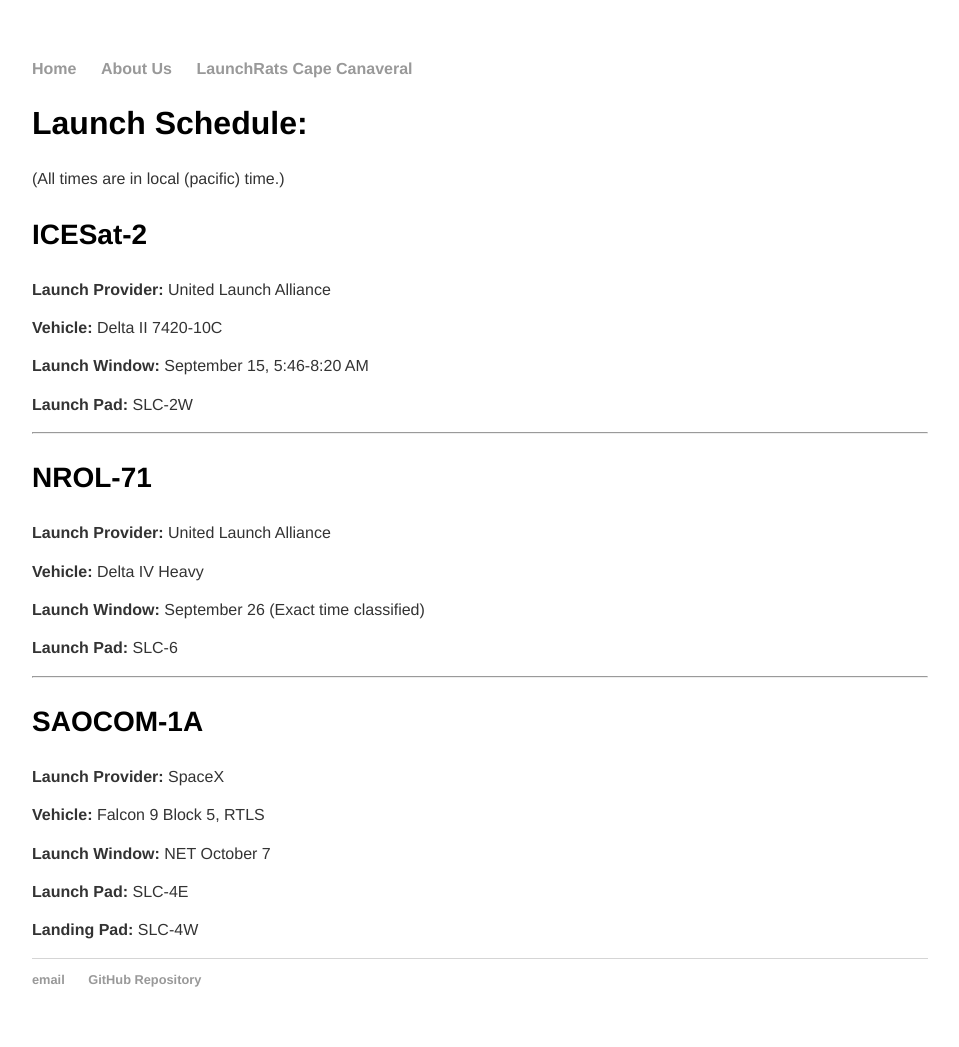
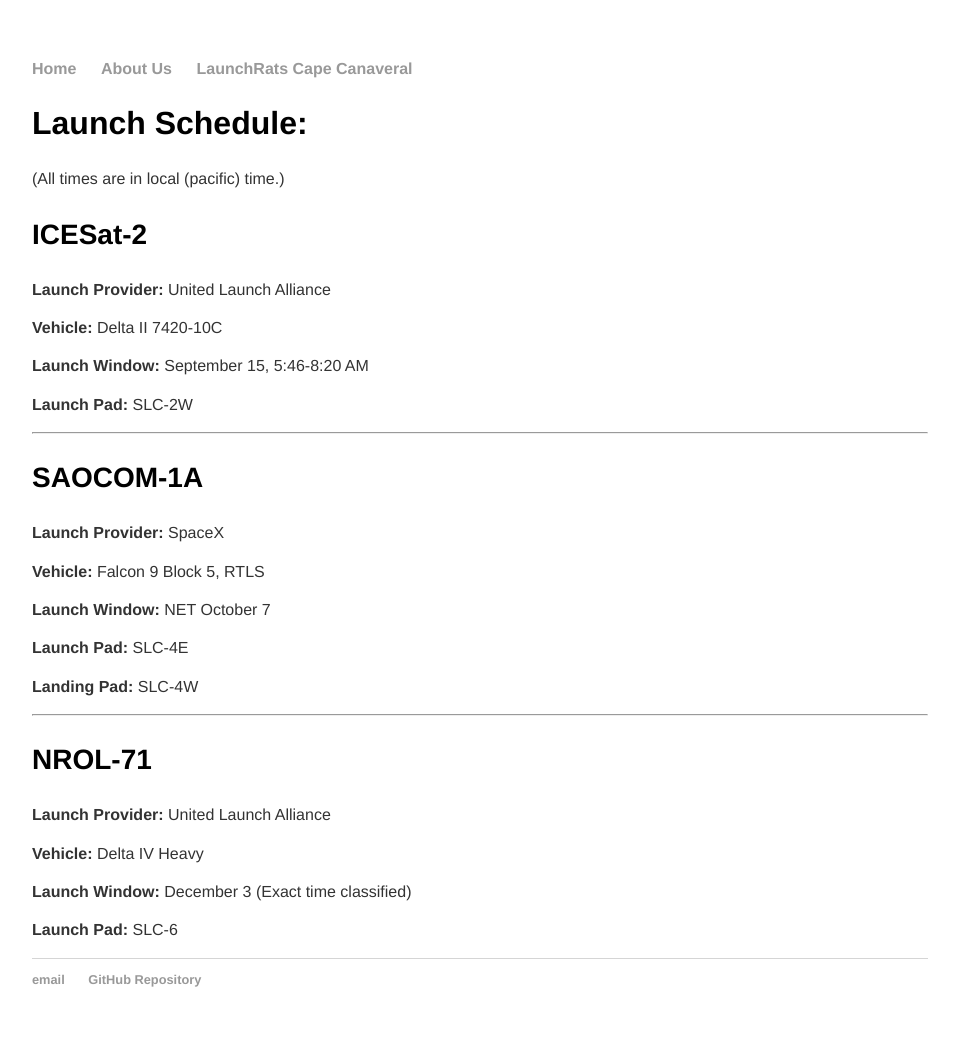
Before and after one commit to CST-100/Launchrats-West-Coast, a Jekyll site: the page built from _posts/2018-09-10-Launch Schedule.md, in a window 1280 px wide. Shown: the whole page, without its empty margins (160-1119 px from the left). Built offline with Jekyll 4.4.1, drawn with Linux system fonts in a browser that asks for light colours; our own code applies the rules of GitHub Pages for plain Markdown files; some of the changed lines change nothing that is shown.

Commit message:
Update and rename 2018-09-07-Launch Schedule.md to 2018-09-10-Launch Schedule.md

```diff
--- a/_posts/2018-09-07-Launch Schedule.md
+++ b/_posts/2018-09-10-Launch Schedule.md
@@ -12,18 +12,6 @@
 
 ---
 
-### NROL-71
-
-**Launch Provider:** United Launch Alliance
-
-**Vehicle:** Delta IV Heavy
-
-**Launch Window:** September 26 (Exact time classified)
-
-**Launch Pad:** SLC-6
-
----
-
 ### SAOCOM-1A
 
 **Launch Provider:** SpaceX
@@ -35,3 +23,15 @@
 **Launch Pad:** SLC-4E
 
 **Landing Pad:** SLC-4W
+
+---
+
+### NROL-71
+
+**Launch Provider:** United Launch Alliance
+
+**Vehicle:** Delta IV Heavy
+
+**Launch Window:** December 3 (Exact time classified)
+
+**Launch Pad:** SLC-6
```
